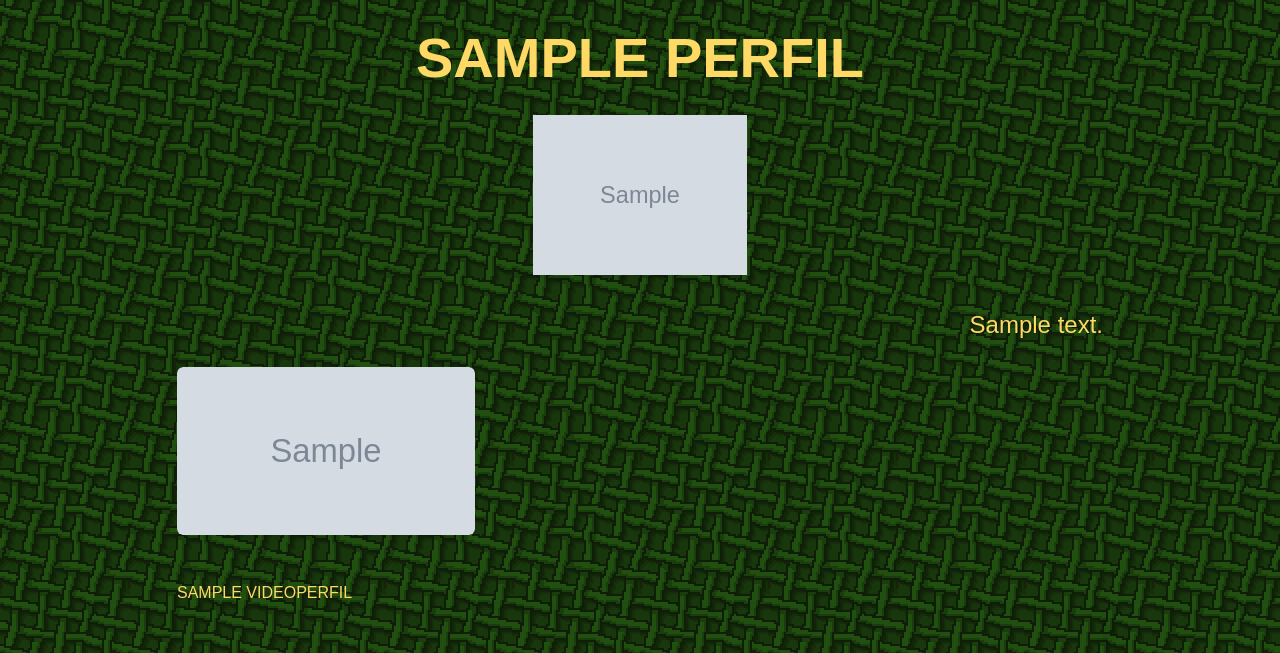
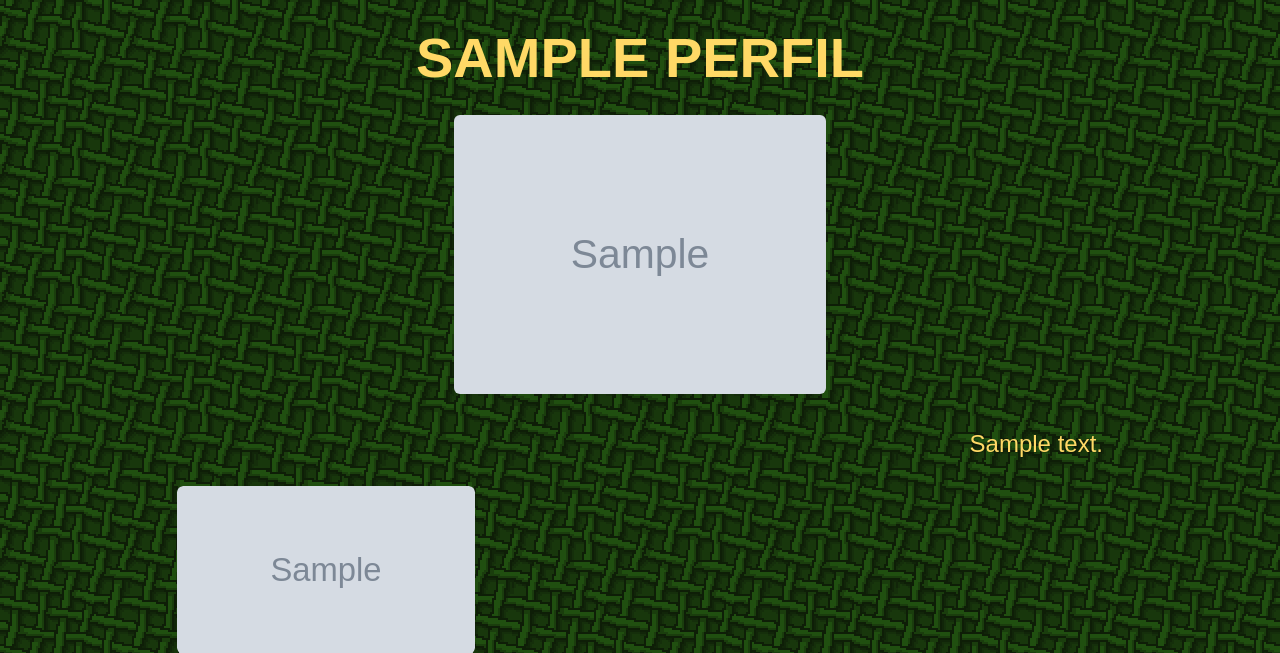
Before and after one commit to OrtegaHamel/Joaco_Portafolio, a Django app: page /sobre-mi/ in a window 1280 px wide. Shown: the part 90-743 px from the top of the page. Run offline with Django 5.2, Linux system fonts and the light colour scheme; tables that the repository leaves empty hold one stand-in row (values such as "Sample post"); grey boxes marked "Sample" are stand-in pictures; some web fonts are replaced.

Commit message:
Ajustes foto de perfil en about me

```diff
--- a/sitioweb/templates/sitioweb/about.html
+++ b/sitioweb/templates/sitioweb/about.html
@@ -11,10 +11,12 @@
         <h1 class="display-4 fw-bold mb-4 text-center text-uppercase">{{ perfil.nombre }}</h1>
 
         {% if perfil.foto_perfil %}
-            <div class="row justify-content-center mt-3 mb-4">
-                <img src="{{ perfil.foto_perfil.url }}" class="img-fluid w-25 rounded shadow-sm">
-            </div>
-        {% endif %}
+		    <div class="row justify-content-center mt-3 mb-4">
+		        <div class="col-10 col-md-6 col-lg-5 text-center">
+		            <img src="{{ perfil.foto_perfil.url }}" class="img-fluid rounded shadow-sm">
+		        </div>
+		    </div>
+		{% endif %}
 
         {% if perfil.bio_introduccion %}
         <div class="text-end mt-3 mb-4 pt-2">
```
Also changed, not shown: 7 other files.
